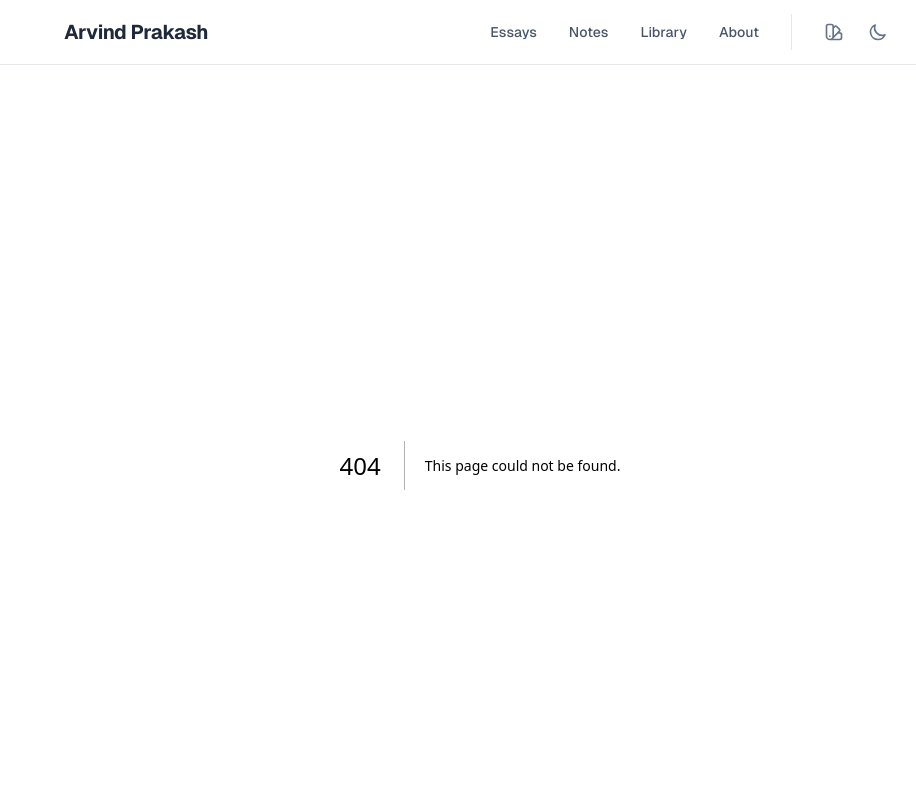
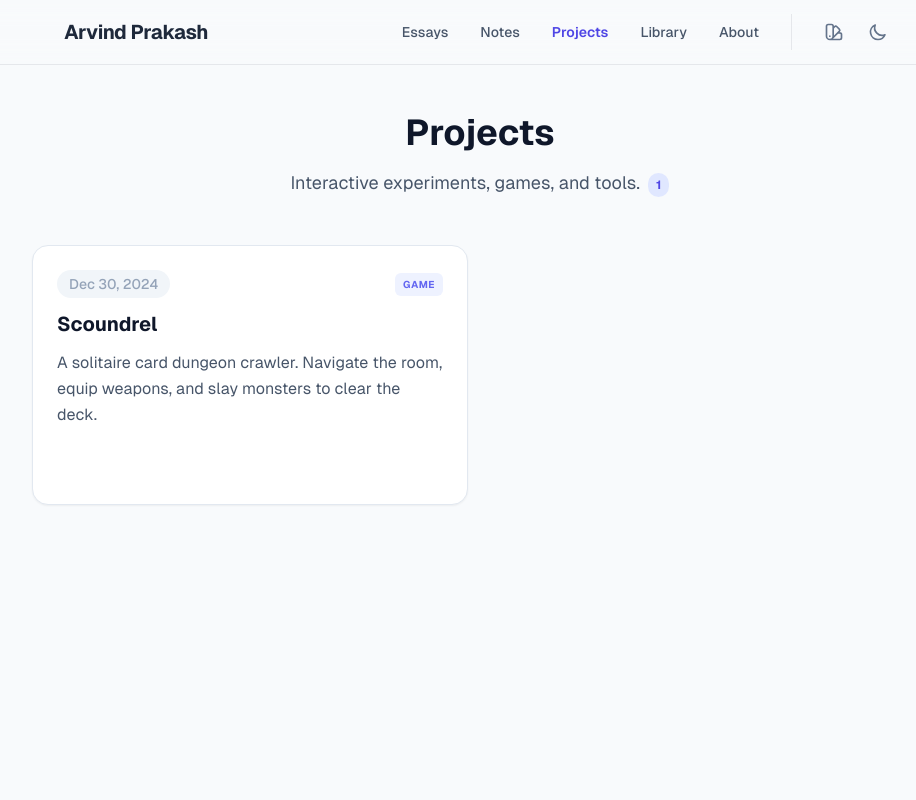
Before and after one commit to DrNightmare/blog-v2, a Next.js app: page /projects in a window 1280 px wide. Before the commit this address had no page. Shown: the top 800 px of the page, without its empty margins (160-1076 px from the left). Built offline with nearby package versions, Linux system fonts and the light colour scheme.

Commit message:
feature: add entry point and projects section

```diff
--- a/src/app/page.tsx
+++ b/src/app/page.tsx
@@ -25,6 +25,12 @@ export default function Home() {
             Read Essays
           </Link>
           <Link
+            href="/projects"
+            className="px-6 py-3 rounded-xl bg-indigo-600 text-white font-medium hover:bg-indigo-700 transition-colors"
+          >
+            Browse Projects
+          </Link>
+          <Link
             href="/notes"
             className="px-6 py-3 rounded-xl bg-white border border-slate-200 text-slate-600 font-medium hover:border-indigo-200 hover:text-indigo-600 transition-colors"
           >
--- /dev/null
+++ b/src/app/projects/page.tsx
@@ -0,0 +1,59 @@
+import Link from "next/link";
+
+export default function Projects() {
+    const projects = [
+        {
+            slug: "scoundrel",
+            title: "Scoundrel",
+            summary: "A solitaire card dungeon crawler. Navigate the room, equip weapons, and slay monsters to clear the deck.",
+            date: "Dec 30, 2024",
+            type: "Game"
+        }
+    ];
+
+    return (
+        <div className="min-h-screen py-12 px-4 sm:px-6">
+            <main className="max-w-4xl mx-auto">
+                <div className="text-center mb-12">
+                    <h1 className="text-3xl sm:text-4xl font-bold text-foreground mb-4">
+                        Projects
+                    </h1>
+                    <p className="text-lg text-text-secondary max-w-2xl mx-auto">
+                        Interactive experiments, games, and tools.
+                        <span className="ml-2 inline-flex items-center justify-center bg-indigo-100 text-indigo-600 text-xs font-bold px-2 py-1 rounded-full dark:bg-indigo-900/30 dark:text-indigo-400">
+                            {projects.length}
+                        </span>
+                    </p>
+                </div>
+
+                <div className="grid gap-6 md:grid-cols-2">
+                    {projects.map((project) => (
+                        <Link
+                            key={project.slug}
+                            href={`/projects/${project.slug}`}
+                            className="group relative flex flex-col p-6 bg-surface rounded-2xl border border-border shadow-sm hover:shadow-md hover:border-indigo-200 transition-all duration-200"
+                        >
+                            <div className="flex items-center justify-between mb-3">
+                                <time className="text-sm text-text-subtle font-medium bg-border-light px-3 py-1 rounded-full dark:bg-slate-800 dark:text-slate-400">
+                                    {project.date}
+                                </time>
+                                <span className="text-[10px] uppercase tracking-wider font-bold text-indigo-500 bg-indigo-50 dark:bg-indigo-900/20 px-2 py-1 rounded-md">
+                                    {project.type}
+                                </span>
+                            </div>
+                            <h2 className="text-xl font-bold text-foreground mb-3 group-hover:text-indigo-600 transition-colors">
+                                {project.title}
+                            </h2>
+                            <p className="text-text-secondary leading-relaxed mb-4 flex-grow">
+                                {project.summary}
+                            </p>
+                            <div className="mt-auto pt-4 flex items-center text-sm font-medium text-indigo-600 opacity-0 group-hover:opacity-100 transition-opacity translate-x-1 group-hover:translate-x-0 duration-200">
+                                Launch Project →
+                            </div>
+                        </Link>
+                    ))}
+                </div>
+            </main>
+        </div>
+    );
+}
--- a/src/components/CommandPaletteModal.tsx
+++ b/src/components/CommandPaletteModal.tsx
@@ -32,6 +32,7 @@ export default function CommandPaletteModal({ isOpen, setIsOpen }: Props) {
             { id: 'home', name: 'Home', href: '/', section: 'Navigation' },
             { id: 'essays', name: 'Essays', href: '/essays', section: 'Navigation' },
             { id: 'notes', name: 'Notes', href: '/notes', section: 'Navigation' },
+            { id: 'projects', name: 'Projects', href: '/projects', section: 'Navigation' },
             { id: 'library', name: 'Library', href: '/library', section: 'Navigation' },
             { id: 'about', name: 'About', href: '/about', section: 'Navigation' },
             { id: 'resume', name: 'Resume', href: '/resume', section: 'Navigation' },
--- a/src/components/NavBar.tsx
+++ b/src/components/NavBar.tsx
@@ -25,6 +25,7 @@ export default function Navbar() {
             <div className="flex space-x-6 sm:space-x-8">
               <NavLink href="/essays" activePath={pathname}>Essays</NavLink>
               <NavLink href="/notes" activePath={pathname}>Notes</NavLink>
+              <NavLink href="/projects" activePath={pathname}>Projects</NavLink>
               <NavLink href="/library" activePath={pathname}>Library</NavLink>
               <NavLink href="/about" activePath={pathname}>About</NavLink>
             </div>
```
